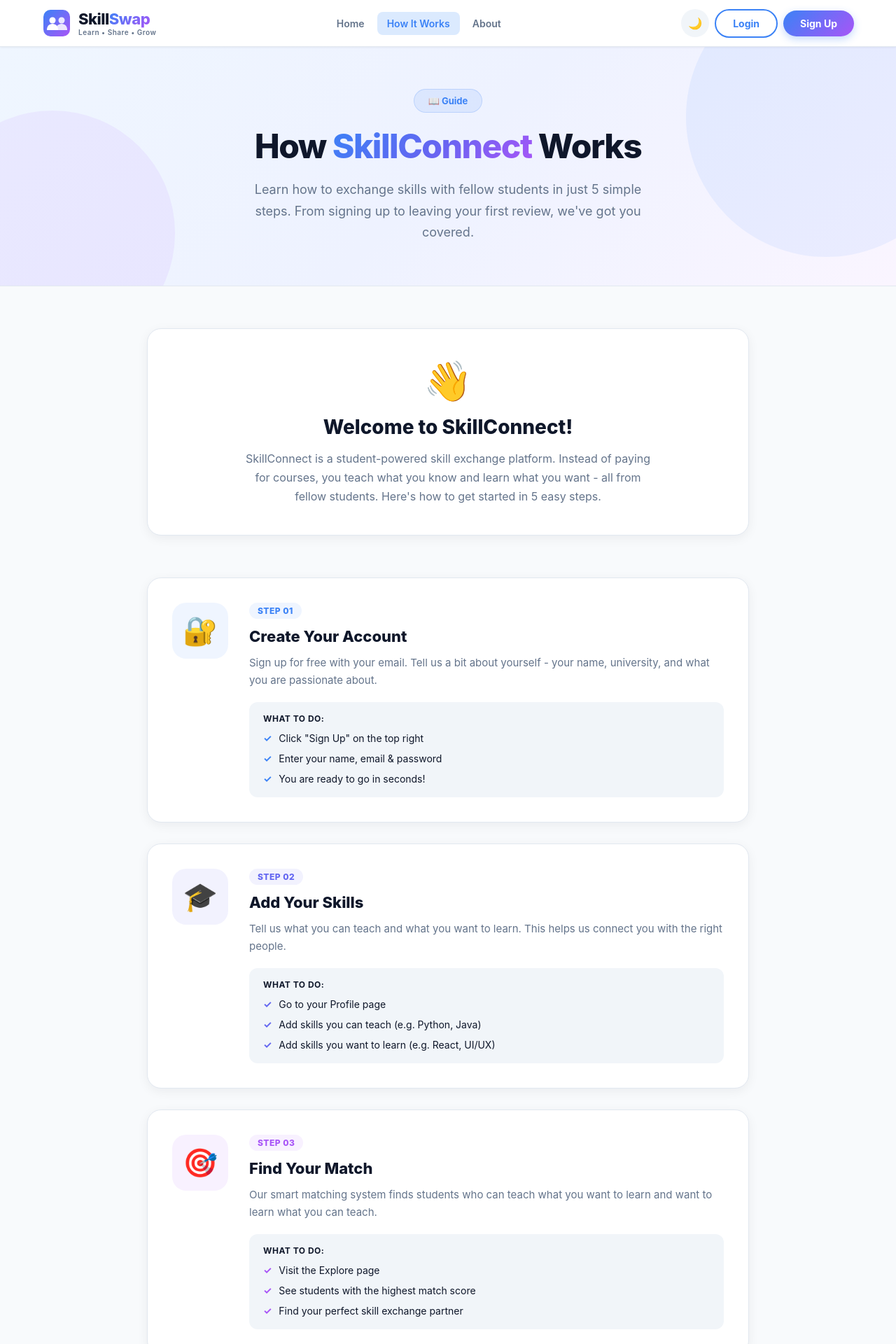
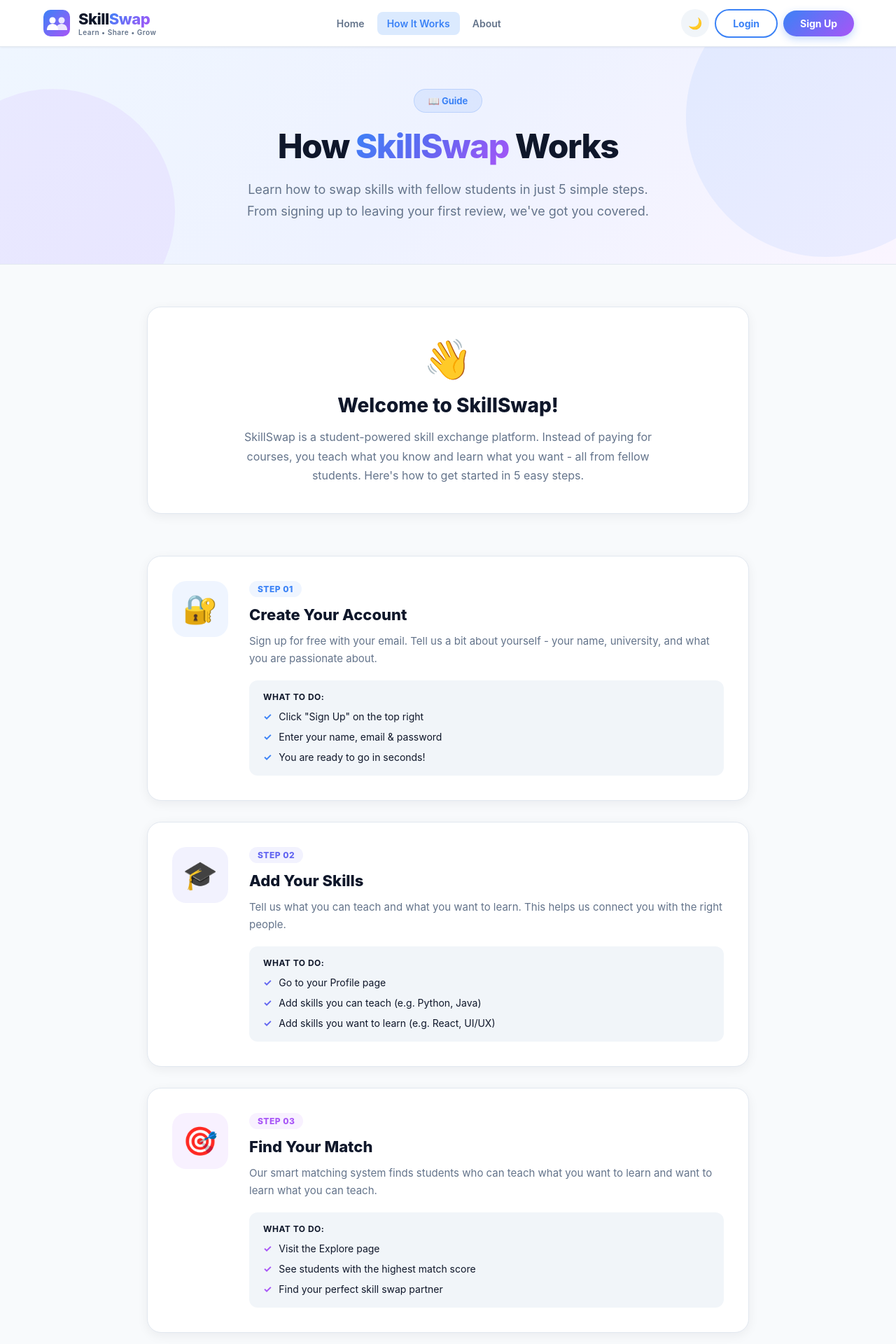
Before and after one commit to tharukasewmini1230-creator/SkillConnect, a React app in the folder frontend/: page /how-it-works in a window 1280 px wide. Shown: the top 1920 px of the page at 70% size. Built offline with nearby package versions, Linux system fonts and the light colour scheme; the HTML template or start-up script is replaced by a standard one.

Commit message:
refactor: rename to SkillSwap in HowItWorks page

```diff
--- a/frontend/src/pages/HowItWorks.jsx
+++ b/frontend/src/pages/HowItWorks.jsx
@@ -41,7 +41,7 @@ const HowItWorks = () => {
       details: [
         'Visit the Explore page',
         'See students with the highest match score',
-        'Find your perfect skill exchange partner'
+        'Find your perfect skill swap partner'
       ]
     },
     {
@@ -114,7 +114,7 @@ const HowItWorks = () => {
               WebkitBackgroundClip: 'text',
               WebkitTextFillColor: 'transparent',
               backgroundClip: 'text'
-            }}>SkillConnect</span> Works
+            }}>SkillSwap</span> Works
           </h1>
 
           <p style={{
@@ -124,7 +124,7 @@ const HowItWorks = () => {
             maxWidth: '600px',
             margin: '0 auto'
           }}>
-            Learn how to exchange skills with fellow students in just 5 simple steps.
+            Learn how to swap skills with fellow students in just 5 simple steps.
             From signing up to leaving your first review, we've got you covered.
           </p>
         </div>
@@ -147,7 +147,7 @@ const HowItWorks = () => {
             color: 'var(--dark)',
             marginBottom: '15px'
           }}>
-            Welcome to SkillConnect!
+            Welcome to SkillSwap!
           </h2>
           <p style={{
             fontSize: '16px',
@@ -156,7 +156,7 @@ const HowItWorks = () => {
             maxWidth: '600px',
             margin: '0 auto'
           }}>
-            SkillConnect is a student-powered skill exchange platform. Instead of paying for courses,
+            SkillSwap is a student-powered skill exchange platform. Instead of paying for courses,
             you teach what you know and learn what you want - all from fellow students.
             Here's how to get started in 5 easy steps.
           </p>
@@ -297,7 +297,7 @@ const HowItWorks = () => {
           padding: '50px 40px',
           textAlign: 'center',
           color: '#fff',
-          boxShadow: '0 20px 40px rgba(79, 70, 229, 0.25)',
+          boxShadow: '0 20px 40px rgba(59, 130, 246, 0.25)',
           position: 'relative',
           overflow: 'hidden'
         }}>
@@ -321,7 +321,7 @@ const HowItWorks = () => {
               margin: '0 auto 30px',
               lineHeight: '1.7'
             }}>
-              Join hundreds of students already exchanging skills and growing together.
+              Join hundreds of students already swapping skills and growing together.
             </p>
 
             {!user ? (
```
